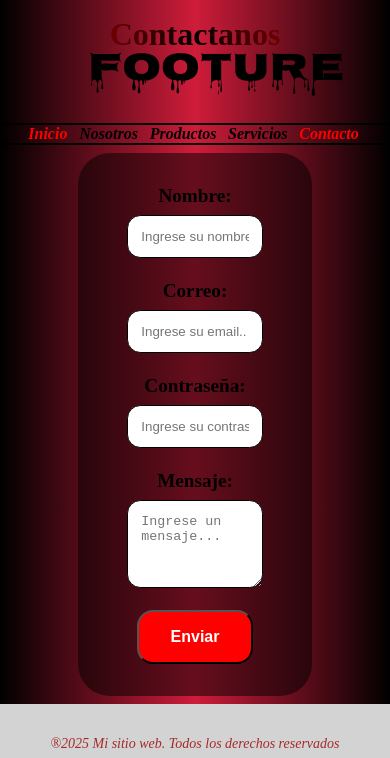
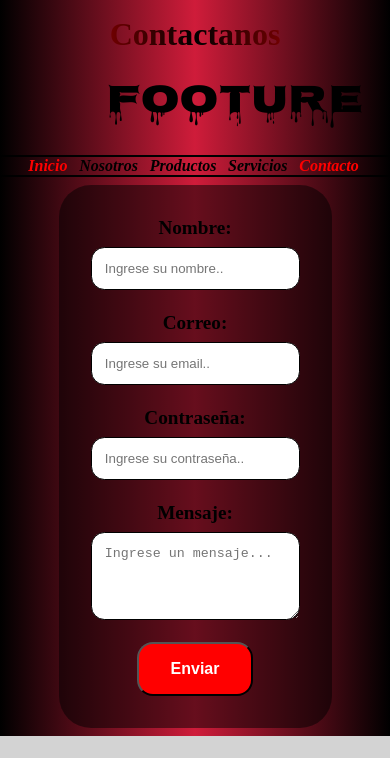
Before and after one commit to MartinTigani/proyectFrontTalentoTeach, a plain HTML site: page pages/contacto.html in a window 390 px wide. Shown: the top 758 px of the page. Drawn offline with Linux system fonts and the light colour scheme.

Commit message:
logo centrado

```diff
--- a/css/style.css
+++ b/css/style.css
@@ -28,8 +28,7 @@ h1{
     font-size: 2.5rem;
     color: red;
     margin-bottom: 1rem;
-    margin-top: -2rem;
-    margin-left: 3rem;
+    text-align: center;
 
 }
 #Logo a{
@@ -154,7 +153,7 @@ nav ul li:hover {
     padding: 1em;
     border-radius: 1em;
     border: 1px solid black;
-    width: 80%;
+    width: 100%;
     margin-bottom: 1em;
 }
 
@@ -237,13 +236,8 @@ nav ul li:hover {
   }
 }
 
-@media (max-width: 768px) {
+@media (max-width: 770px) {
     .formulario {
-        width: 60%;
+        width: 70%;
     }
-    .producto {
-        width: 80%;
-    }
-
-
 }
--- a/pages/contacto.html
+++ b/pages/contacto.html
@@ -11,6 +11,8 @@
     <link rel="preconnect" href="https://fonts.gstatic.com" crossorigin>
     <link href="https://fonts.googleapis.com/css2?family=Nosifer&display=swap" rel="stylesheet">
 </head>
+
+<body>
     <header>
         <h1>Contactanos</h1>
         <h2 id="Logo"><a href="../index.html">Footure</a></h2>
@@ -24,7 +26,6 @@
             </ul>
         </nav>
     </header>
-<body>
     <main>
         <form class="formulario" action="https://formspree.io/f/xkgveevb" method="post" autocomplete="on">
             <label for="nombre">Nombre: </label>
```
Also changed, not shown: index.html (+2 -1 lines). Lines whose indentation alone changed are shown as unchanged.
